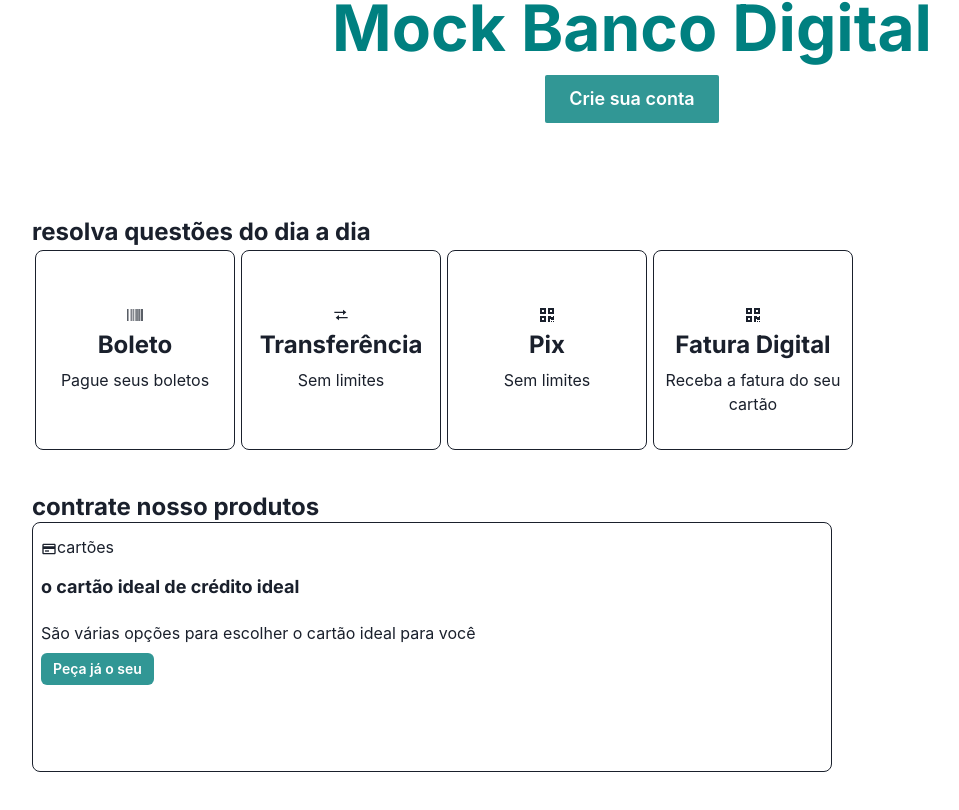
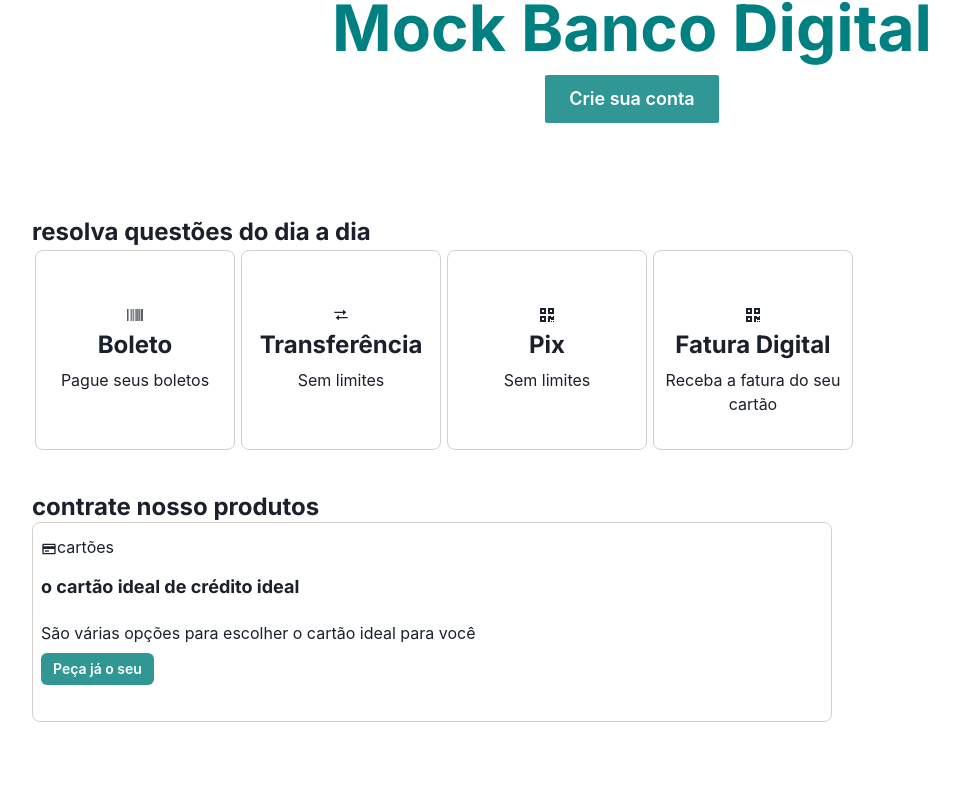
Before and after one commit to samcamargoo/banco-digital, a React (Vite) app in the folder frontend/: page / in a window 1280 px wide. Shown: the part 282-1092 px from the top of the page, without its empty margins (8-967 px from the left). After the commit the page ends 1044 px from the top, so only its background shows below. Built offline with nearby package versions, Linux system fonts and the light colour scheme.

Commit message:
border color

```diff
--- a/frontend/src/components/MainPage.tsx
+++ b/frontend/src/components/MainPage.tsx
@@ -53,7 +53,7 @@ export function MainPage() {
                 <Flex
                   width="200px"
                   height="200px"
-                  border="1px solid"
+                  border="1px solid #d6d0cc"
                   borderRadius="8px"
                   justifyContent="center"
                   m="3px"
@@ -69,7 +69,7 @@ export function MainPage() {
                 <Flex
                   width="200px"
                   height="200px"
-                  border="1px solid"
+                  border="1px solid #d6d0cc"
                   borderRadius="8px"
                   justifyContent="center"
                   m="3px"
@@ -85,7 +85,7 @@ export function MainPage() {
                 <Flex
                   width="200px"
                   height="200px"
-                  border="1px solid"
+                  border="1px solid #d6d0cc"
                   borderRadius="8px"
                   justifyContent="center"
                   m="3px"
@@ -101,7 +101,7 @@ export function MainPage() {
                 <Flex
                   width="200px"
                   height="200px"
-                  border="1px solid"
+                  border="1px solid #d6d0cc"
                   borderRadius="8px"
                   justifyContent="center"
                   m="3px"
@@ -130,8 +130,8 @@ export function MainPage() {
 
               <Flex
                 width={["200px", "200px", "200px", "800px"]}
-                height={["250px"]}
-                border="1px solid"
+                height={["250px", "250px", "250px", "200px"]}
+                border="1px solid #d6d0cc"
                 borderRadius="8px"
                 flexDir="column"
               >
```
